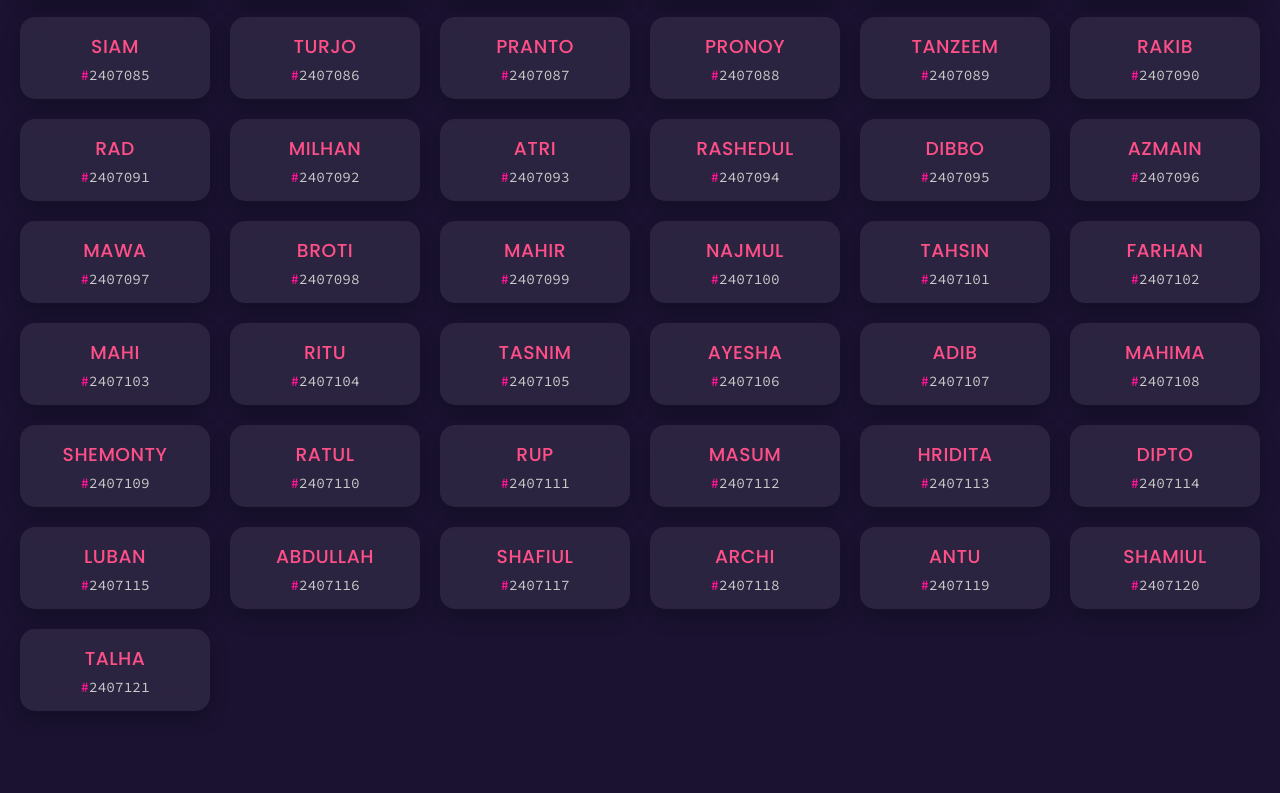
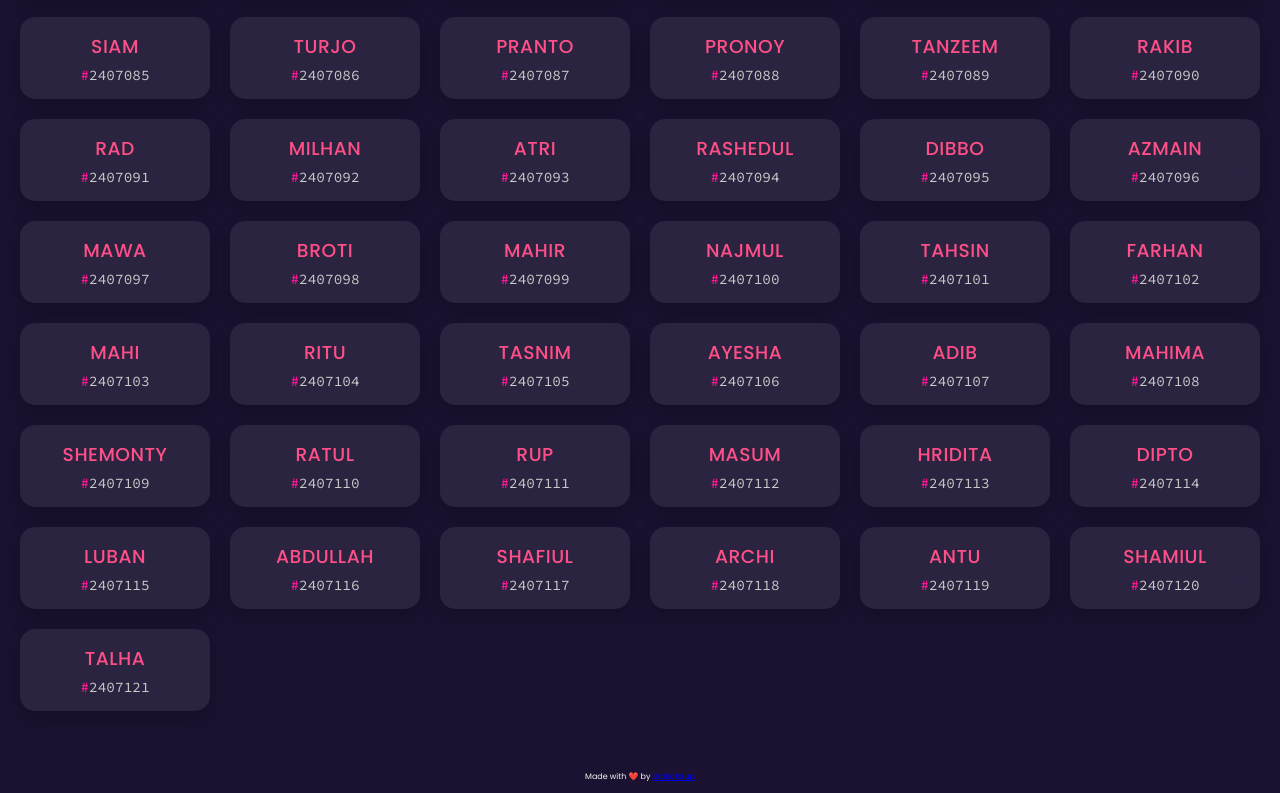
Before and after one commit to ettisafxrup/kuetcse24-logweb, a plain HTML site: page index.html in a window 1280 px wide. Shown: the part 2361-3154 px from the top of the page. Before the commit the page ends 3132 px from the top, so only its background shows below. Drawn offline with Linux system fonts and the light colour scheme.

Commit message:
adding madewithlove credittag

```diff
--- a/index.html
+++ b/index.html
@@ -31,6 +31,9 @@
         <!-- Members will be loaded here from JS -->
       </div>
     </section>
+    <p style="text-align: center; font-size: 8px; margin-bottom: 10px">
+      Made with ❤️ by <a href="https://github.com/ettisafxrup">ettisafxrup</a>
+    </p>
 
     <script src="script.js"></script>
   </body>
```
